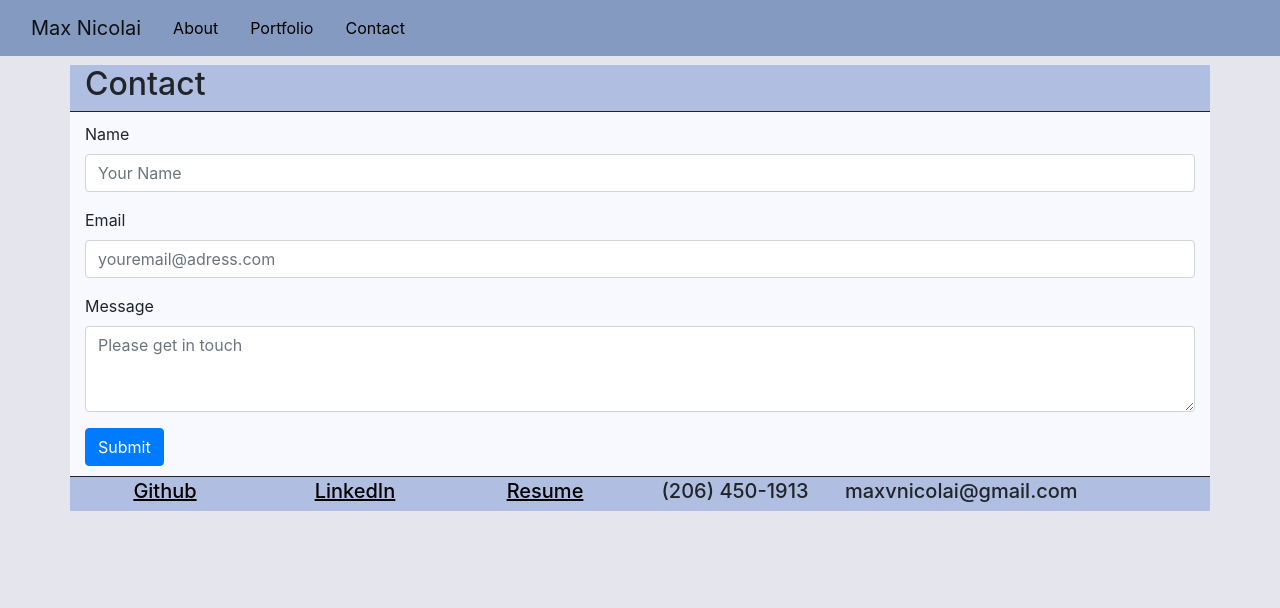
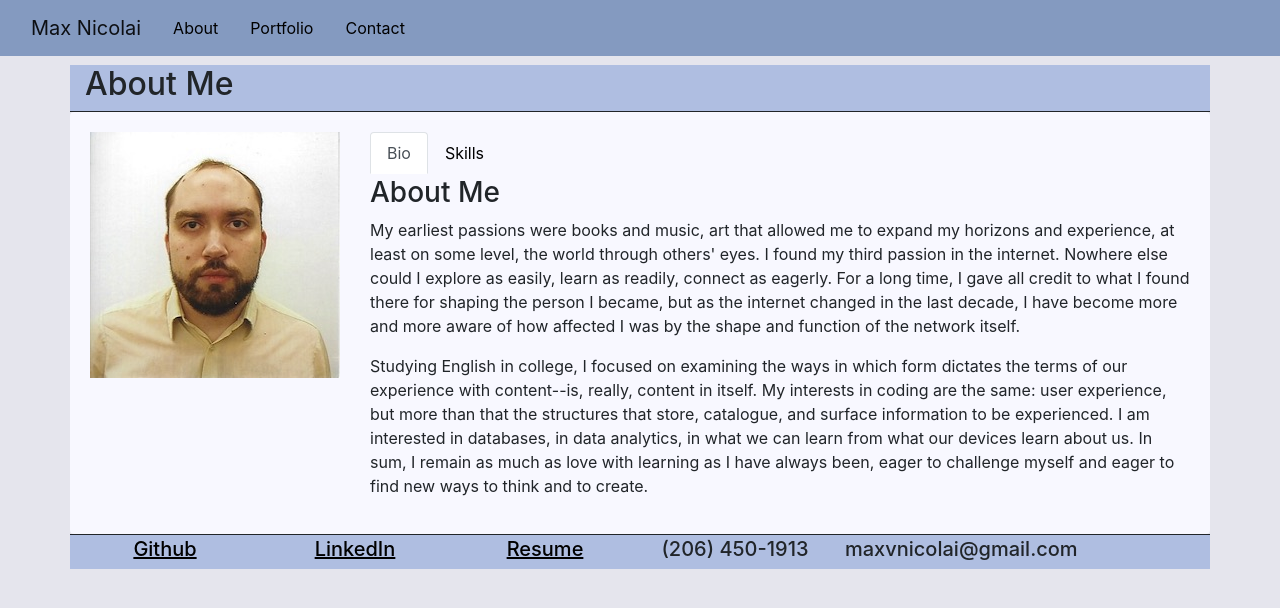
Before and after one commit to mavn2/react_portfolio, a React (Create React App) app: page /contact in a window 1280 px wide. Shown: the top 608 px of the page. Built offline with nearby package versions, Linux system fonts and the light colour scheme.

Commit message:
switched to hash router for gh pages compat

```diff
--- a/package.json
+++ b/package.json
@@ -1,6 +1,7 @@
 {
-  "name": "portfolio",
+  "name": "react_portfolio",
   "version": "0.1.0",
+  "homepage": "https://mavn2.github.io/react_portfolio/",
   "private": true,
   "dependencies": {
     "@testing-library/jest-dom": "^5.11.6",
@@ -8,6 +9,7 @@
     "@testing-library/user-event": "^12.2.2",
     "bootstrap": "^4.5.3",
     "emailjs-com": "^2.6.4",
+    "gh-pages": "^3.1.0",
     "react": "^17.0.1",
     "react-bootstrap": "^1.4.0",
     "react-dom": "^17.0.1",
@@ -16,6 +18,8 @@
     "web-vitals": "^0.2.4"
   },
   "scripts": {
+    "predeploy": "npm run build",
+    "deploy": "gh-pages -d build",
     "start": "react-scripts start",
     "build": "react-scripts build",
     "test": "react-scripts test",
--- a/src/App.js
+++ b/src/App.js
@@ -1,26 +1,22 @@
 import React from 'react';
-import {BrowserRouter as Router, Switch, Route} from 'react-router-dom';
-import  NavBar from './components/Nav/index.js'
-import Home from './pages/Home'
-import Portfolio from './pages/Portfolio'
-import Contact from './pages/Contact'
+import { HashRouter as Router, Route } from 'react-router-dom';
+import NavBar from './components/Nav/index.js';
+import Home from './pages/Home';
+import Portfolio from './pages/Portfolio';
+import Contact from './pages/Contact';
 
 function App() {
   return (
     <div>
       <NavBar />
-      <Router>
-        <Switch>
+      <Router basename="/">
         <Route path="/" exact>
           <Home />
         </Route>
         <Route path="/portfolio">
           <Portfolio />
         </Route>
-          <Route path="/contact">
-            <Contact />
-          </Route>
-        </Switch>
+        <Route path="/contact" component={Contact} />
       </Router>
     </div>
   );
--- a/src/components/Nav/index.js
+++ b/src/components/Nav/index.js
@@ -10,9 +10,9 @@
         <Navbar.Brand>Max Nicolai</Navbar.Brand>
         <Navbar.Toggle aria-controls="responsive-navbar-nav" />
         <Navbar.Collapse>
-          <Nav.Link href="/">About</Nav.Link>
-          <Nav.Link href="/portfolio">Portfolio</Nav.Link>
-          <Nav.Link href="/contact">Contact</Nav.Link>
+          <Nav.Link href="#/">About</Nav.Link>
+          <Nav.Link href="#/portfolio">Portfolio</Nav.Link>
+          <Nav.Link href="#/contact">Contact</Nav.Link>
         </Navbar.Collapse>
       </Container>
     </Navbar>
```
Also changed, not shown: 1 other file (tests, documents, lock files or other folders). Lines whose indentation alone changed are shown as unchanged.
